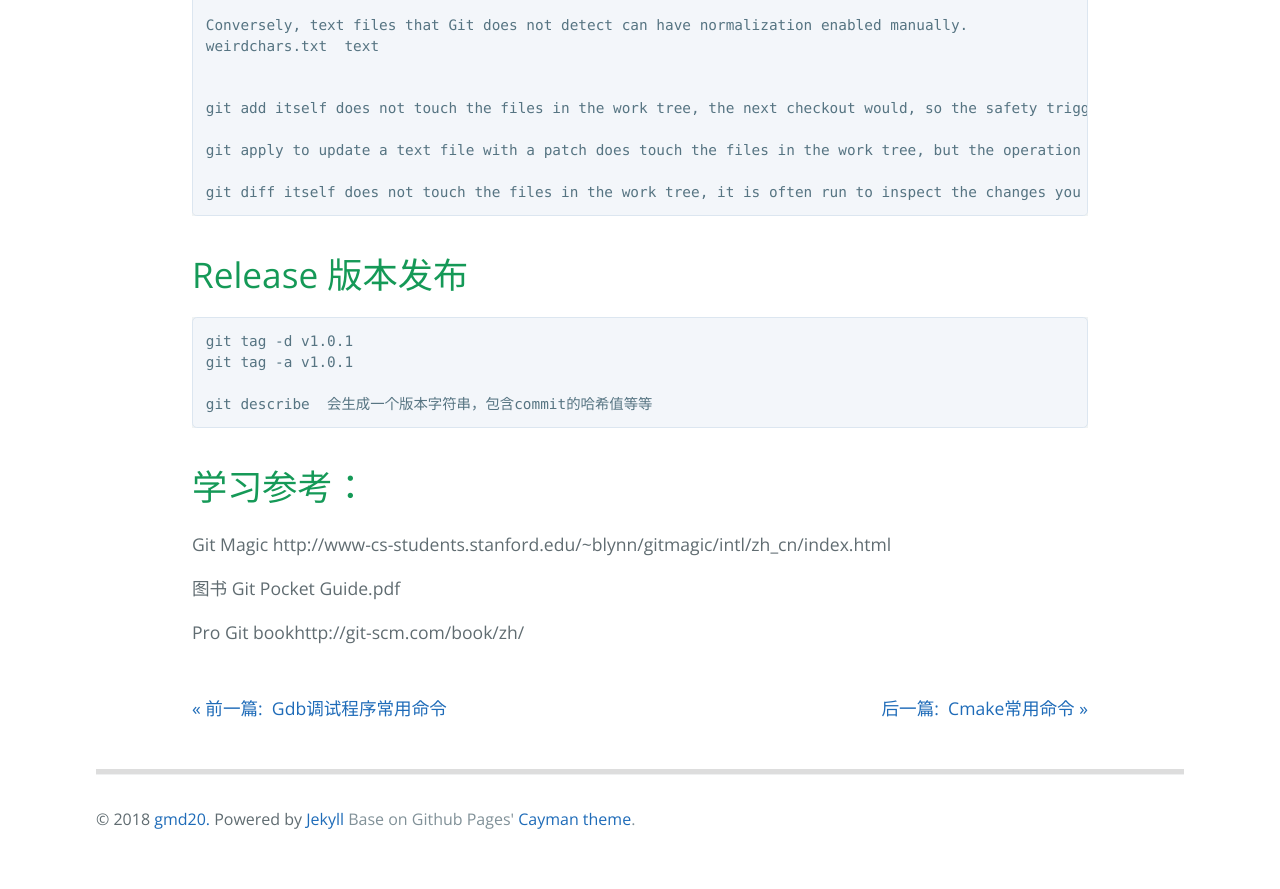
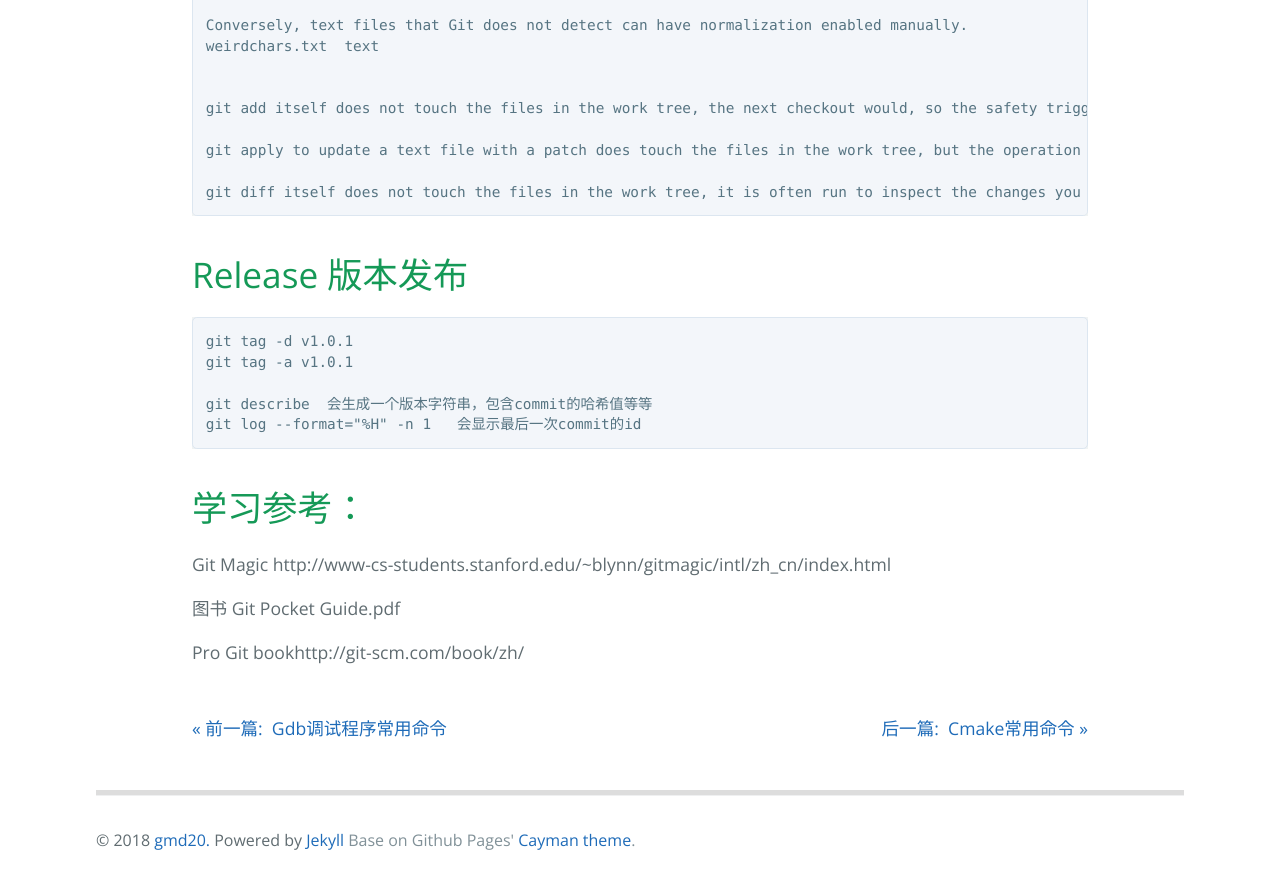
Before and after one commit to gmd20/gmd20.github.io, a Jekyll site: the page built from _posts/2013-11-27-常用git命令.markdown, in a window 1280 px wide and 900 px high, scrolled down 10126 px. Shown: the top 889 px of the window. Built offline with Jekyll 4.4.1, drawn with Linux system fonts in a browser that asks for light colours; Markdown is read by kramdown in place of the engine named in the settings; comment, search, counter and statistics services are not loaded.

Commit message:
Update 2013-11-27-常用git命令.markdown

````diff
--- a/_posts/2013-11-27-常用git命令.markdown
+++ b/_posts/2013-11-27-常用git命令.markdown
@@ -435,6 +435,7 @@ git tag -d v1.0.1
 git tag -a v1.0.1
 
 git describe  会生成一个版本字符串，包含commit的哈希值等等
+git log --format="%H" -n 1   会显示最后一次commit的id
 ```
 
 
````
